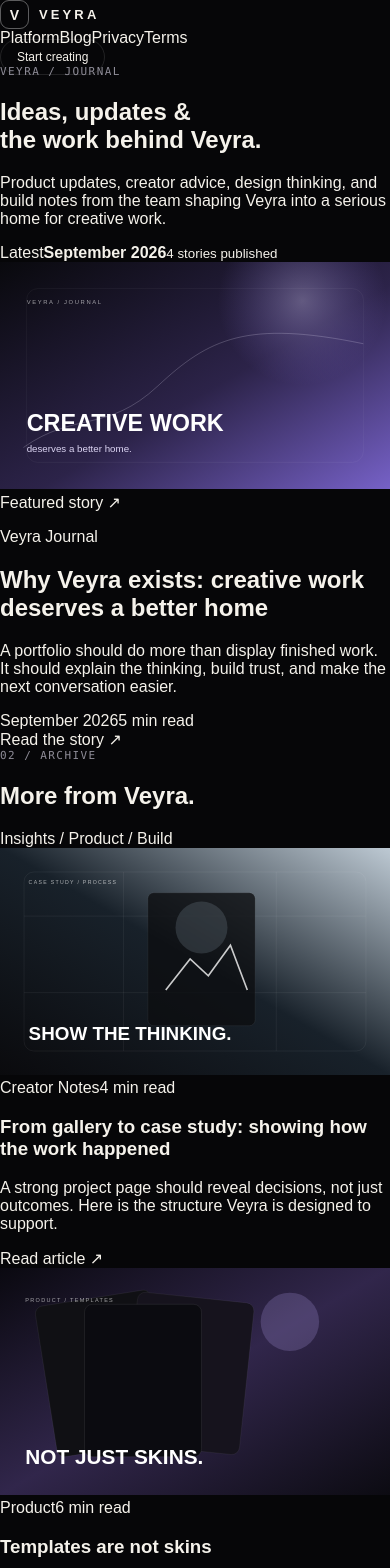
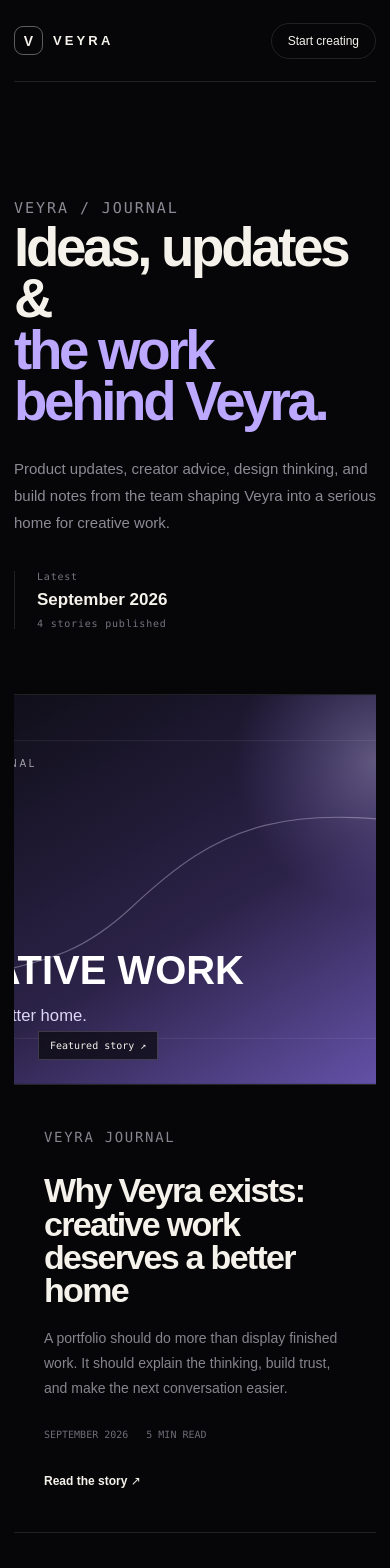
Before and after one commit to Timzee00/Veyra, a Next.js app: page /blog in a window 390 px wide. Shown: the top 1568 px of the page. Built offline with nearby package versions, Linux system fonts and the light colour scheme.

Commit message:
fix(blog): use scoped responsive styles

```diff
--- a/src/app/blog/page.tsx
+++ b/src/app/blog/page.tsx
@@ -1,5 +1,6 @@
 import type { Metadata } from "next";
 import Link from "next/link";
+import styles from "./blog.module.css";
 import { blogPosts, featuredPost } from "@/content/blog";
 
 export const metadata: Metadata = {
@@ -11,13 +12,13 @@ export default function BlogPage() {
   const otherPosts = blogPosts.filter((post) => post.slug !== featuredPost.slug);
 
   return (
-    <main className="blog-shell">
-      <header className="blog-nav">
+    <main className={styles.shell}>
+      <header className={styles.nav}>
         <Link className="brand" href="/" aria-label="Veyra home">
           <span className="brand-mark">V</span>
           <span>VEYRA</span>
         </Link>
-        <nav className="blog-nav-links" aria-label="Blog navigation">
+        <nav className={styles.links} aria-label="Blog navigation">
           <Link href="/">Platform</Link>
           <Link href="/blog" aria-current="page">Blog</Link>
           <Link href="/privacy">Privacy</Link>
@@ -26,7 +27,7 @@ export default function BlogPage() {
         <Link className="nav-cta" href="/#get-started">Start creating</Link>
       </header>
 
-      <section className="blog-hero">
+      <section className={styles.hero}>
         <div>
           <p className="eyebrow">VEYRA / JOURNAL</p>
           <h1>Ideas, updates &<br /><span>the work behind Veyra.</span></h1>
@@ -35,32 +36,32 @@ export default function BlogPage() {
             team shaping Veyra into a serious home for creative work.
           </p>
         </div>
-        <div className="blog-hero-meta">
+        <div className={styles.heroMeta}>
           <span>Latest</span>
           <strong>{featuredPost.date}</strong>
           <small>{blogPosts.length} stories published</small>
         </div>
       </section>
 
-      <section className="featured-post" aria-labelledby="featured-title">
-        <Link className="featured-image" href={`/blog/${featuredPost.slug}`} aria-label={`Read ${featuredPost.title}`}>
+      <section className={styles.featured} aria-labelledby="featured-title">
+        <Link className={styles.featuredImage} href={`/blog/${featuredPost.slug}`} aria-label={`Read ${featuredPost.title}`}>
           <img src={featuredPost.image} alt="" />
-          <span className="image-overlay-label">Featured story ↗</span>
+          <span className={styles.overlay}>Featured story ↗</span>
         </Link>
-        <div className="featured-copy">
-          <p className="post-kicker">{featuredPost.category}</p>
+        <div className={styles.featuredCopy}>
+          <p className={styles.kicker}>{featuredPost.category}</p>
           <h2 id="featured-title"><Link href={`/blog/${featuredPost.slug}`}>{featuredPost.title}</Link></h2>
           <p>{featuredPost.excerpt}</p>
-          <div className="post-meta">
+          <div className={styles.meta}>
             <span>{featuredPost.date}</span>
             <span>{featuredPost.readTime}</span>
           </div>
-          <Link className="text-link" href={`/blog/${featuredPost.slug}`}>Read the story <span>↗</span></Link>
+          <Link className={styles.textLink} href={`/blog/${featuredPost.slug}`}>Read the story <span>↗</span></Link>
         </div>
       </section>
 
-      <section className="blog-grid-section" aria-labelledby="all-posts-title">
-        <div className="section-heading-row">
+      <section className={styles.archive} aria-labelledby="all-posts-title">
+        <div className={styles.headingRow}>
           <div>
             <p className="eyebrow">02 / ARCHIVE</p>
             <h2 id="all-posts-title">More from Veyra.</h2>
@@ -68,29 +69,29 @@ export default function BlogPage() {
           <span>Insights / Product / Build</span>
         </div>
 
-        <div className="blog-grid">
+        <div className={styles.grid}>
           {otherPosts.map((post) => (
-            <article className="blog-card" key={post.slug}>
-              <Link className="blog-card-image" href={`/blog/${post.slug}`} aria-label={`Read ${post.title}`}>
+            <article className={styles.card} key={post.slug}>
+              <Link className={styles.cardImage} href={`/blog/${post.slug}`} aria-label={`Read ${post.title}`}>
                 <img src={post.image} alt="" />
               </Link>
-              <div className="blog-card-body">
-                <div className="post-meta"><span>{post.category}</span><span>{post.readTime}</span></div>
+              <div className={styles.cardBody}>
+                <div className={styles.meta}><span>{post.category}</span><span>{post.readTime}</span></div>
                 <h3><Link href={`/blog/${post.slug}`}>{post.title}</Link></h3>
                 <p>{post.excerpt}</p>
-                <Link className="card-read" href={`/blog/${post.slug}`}>Read article <span>↗</span></Link>
+                <Link className={styles.cardRead} href={`/blog/${post.slug}`}>Read article <span>↗</span></Link>
               </div>
             </article>
           ))}
         </div>
       </section>
 
-      <section className="blog-subscribe" aria-labelledby="subscribe-title">
+      <section className={styles.subscribe} aria-labelledby="subscribe-title">
         <div>
           <p className="eyebrow">03 / KEEP UP</p>
           <h2 id="subscribe-title">Get the useful stuff.<br /><span>Skip the noise.</span></h2>
         </div>
-        <form className="subscribe-form" action="#" method="post">
+        <form className={styles.form} action="#" method="post">
           <label htmlFor="blog-email">Email address</label>
           <div>
             <input id="blog-email" name="email" type="email" placeholder="you@example.com" autoComplete="email" required />
@@ -100,7 +101,7 @@ export default function BlogPage() {
         </form>
       </section>
 
-      <footer className="footer blog-footer">
+      <footer className={`${styles.footer}`}>
         <span>© {new Date().getFullYear()} Veyra</span>
         <Link href="/">Back to Veyra</Link>
         <span>Powered by Timzee Corp</span>
```
